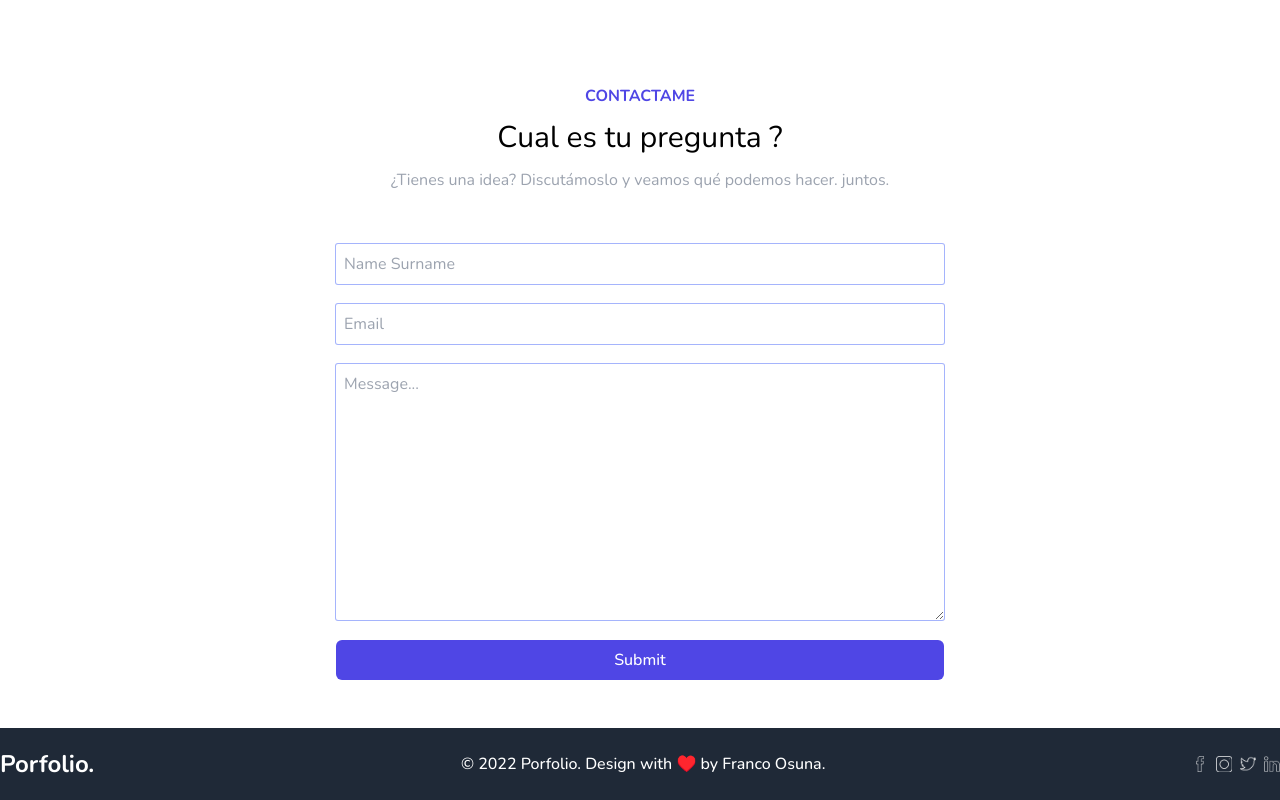
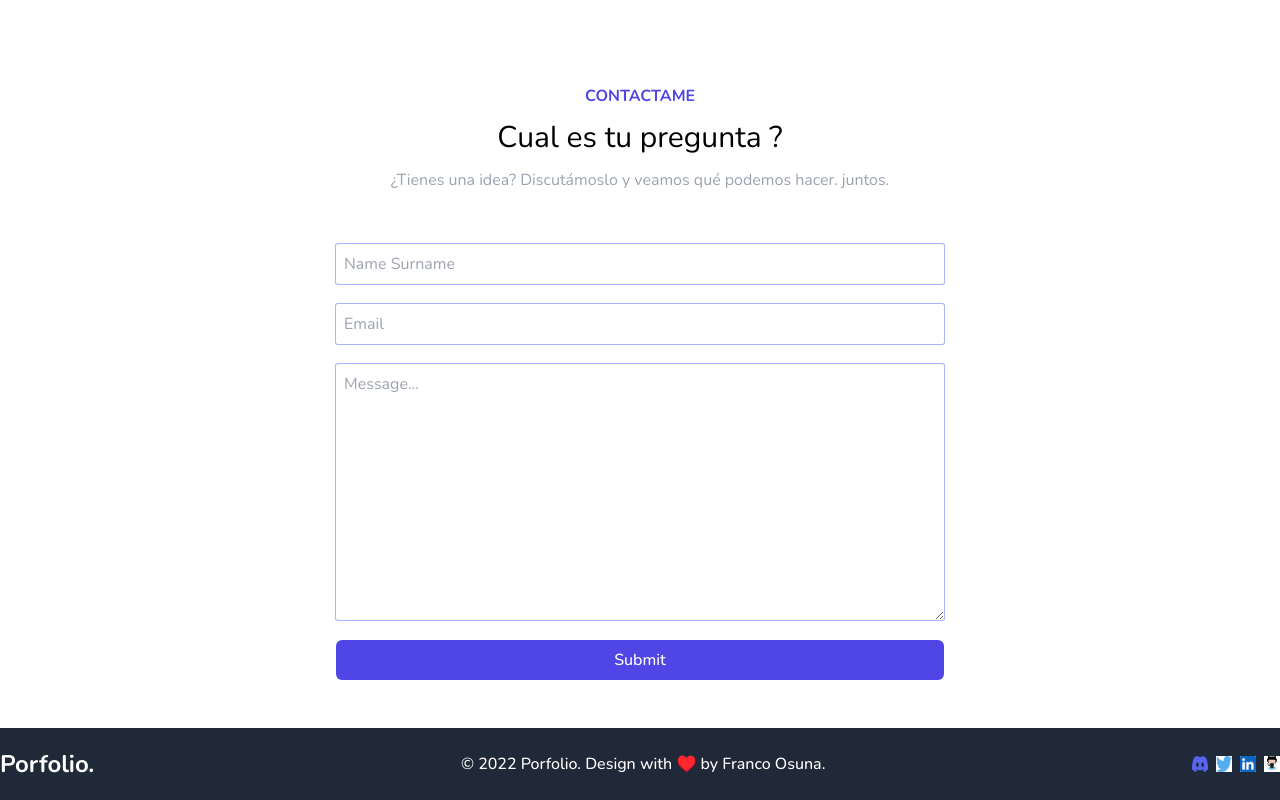
Before and after one commit to mcfr4nc/Portfolio, a website: page index.html in a window 1280 px wide. Shown: the part 2644-3444 px from the top of the page. Drawn offline with nearby package versions, Linux system fonts and the light colour scheme.

Commit message:
cambiando icons

```diff
--- a/index.html
+++ b/index.html
@@ -299,10 +299,10 @@
           >© 2022 Porfolio. Design with ♥️ by Franco Osuna.</span
         >
         <div class="flex gap-2">
-          <img class="w-4 cursor-pointer" src="./img/facebook.png" alt="" />
-          <img class="w-4 cursor-pointer" src="./img/instagram.png" alt="" />
-          <img class="w-4 cursor-pointer" src="./img/twitter.png" alt="" />
-          <img class="w-4 cursor-pointer" src="./img/linkedin.png" alt="" />
+          <img class="w-4 cursor-pointer" src="./img/discord-icon (1).png" alt="" />
+          <img class="w-4 cursor-pointer" src="./img/twitter.jpg" alt="" />
+          <img class="w-4 cursor-pointer" src="./img/linkedin-icon.jpg" alt="" />
+          <img class="w-4 cursor-pointer" src="./img/github-octocat.jpg" alt="" />
         </div>
       </div>
     </div>
```
Also changed, not shown: img/discord-icon (1).png (added), img/github-octocat.jpg (added), img/linkedin-icon.jpg (added), img/twitter.jpg (added).
